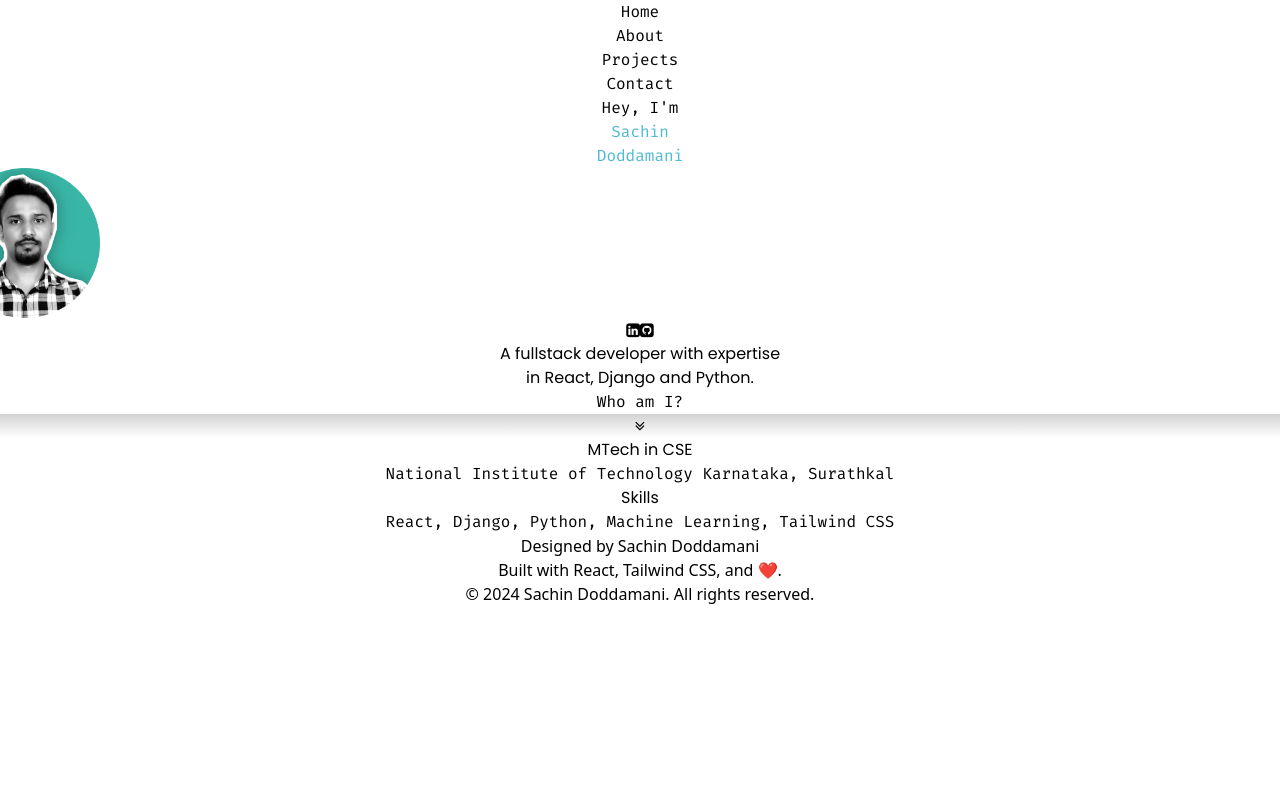
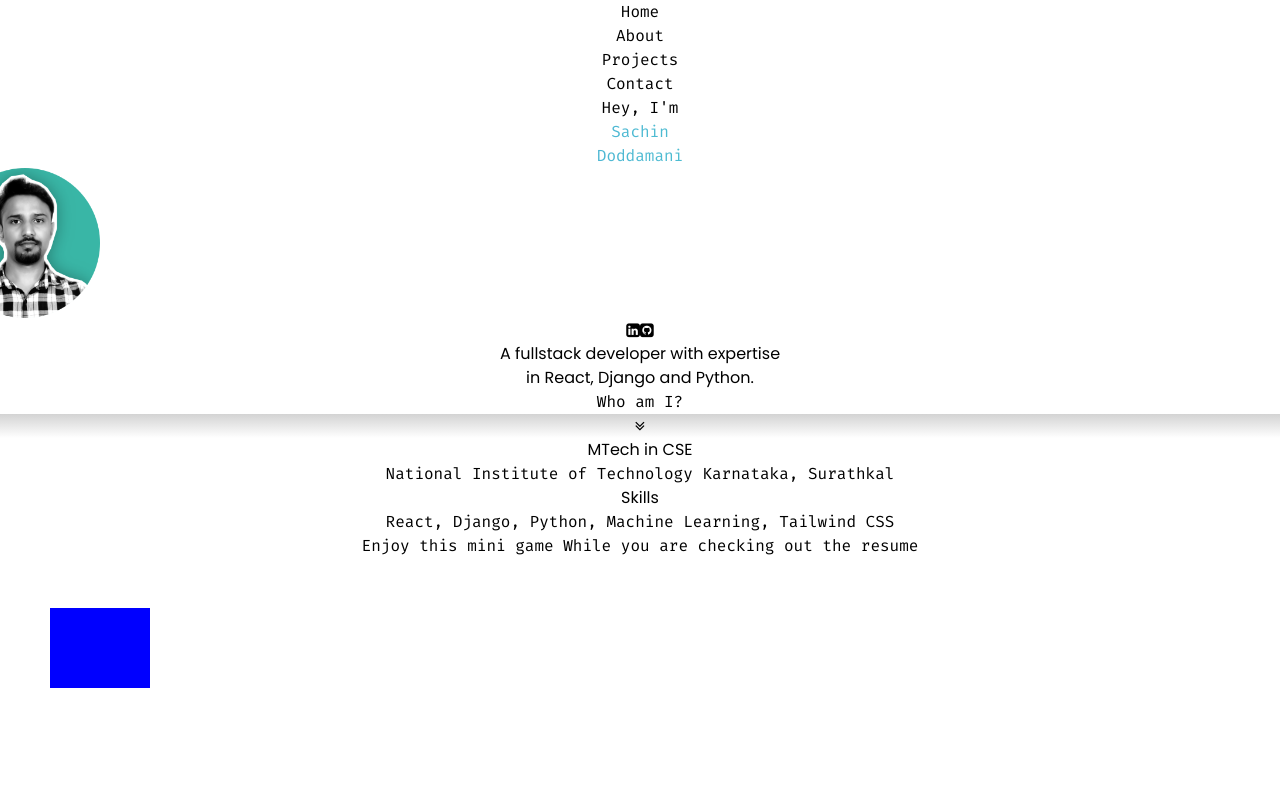
Before and after one commit to chriswilder3/My-Portfolio, a React (Vite) app: page / in a window 1280 px wide. Shown: the top 800 px of the page. Built offline with nearby package versions, Linux system fonts and the light colour scheme; a web font is replaced by a local one.

Commit message:
drew a canvas

```diff
--- /dev/null
+++ b/src/components/Home/Game.jsx
@@ -0,0 +1,32 @@
+import React, { useEffect, useRef } from 'react'
+
+function Game() {
+  const canvasRef = useRef(null)
+
+  useEffect( () =>{
+    const canvas = canvasRef.current;
+    let ctx = canvas.getContext('2d')
+    ctx.fillStyle = 'blue'
+    ctx.fillRect(50,50,100,80)
+    ctx.strokeStyle = 'red'
+    // ctx.stokeRect(50,50,100,80)
+    return () =>{
+      ctx.clearRect(0,0,canvas.width, canvas.height)
+    }
+
+  }, [])
+
+  return (
+    <>
+        <h1 className='my-2 p-2 fira-mono text-2xl font-medium '>
+            Enjoy this mini game While you are checking out the resume
+        </h1>
+        <canvas width='400' height='400' className='mx-auto bg-slate-300' ref={canvasRef}>
+
+        </canvas>
+
+    </>
+  )
+}
+
+export default Game
--- a/src/components/Home/Home.jsx
+++ b/src/components/Home/Home.jsx
@@ -1,12 +1,14 @@
 import React from 'react'
 import Heros from './Heros';
 import Info from './Info';
+import Game from './Game';
 function Home() {
   return (
     <>
         <div >
           <Heros />
           <Info />
+          <Game />
         </div>
 
     </>
```
